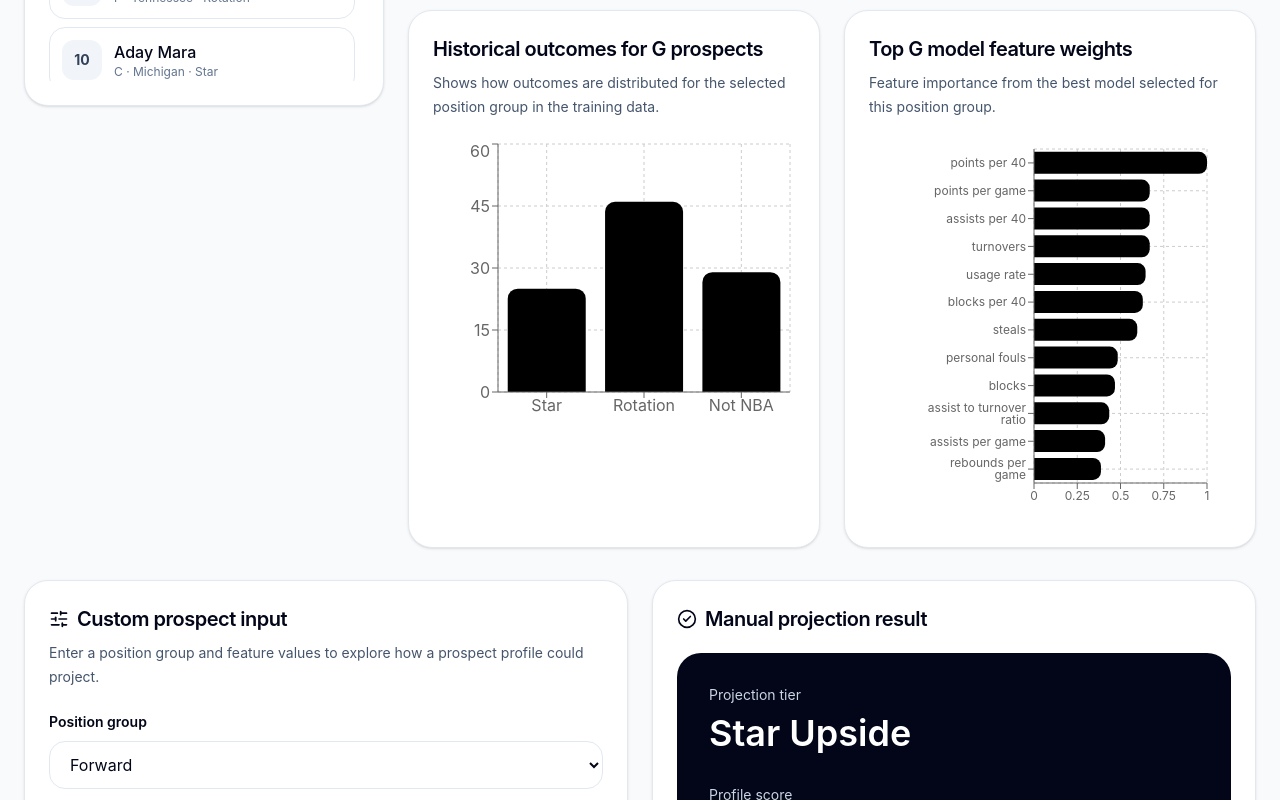
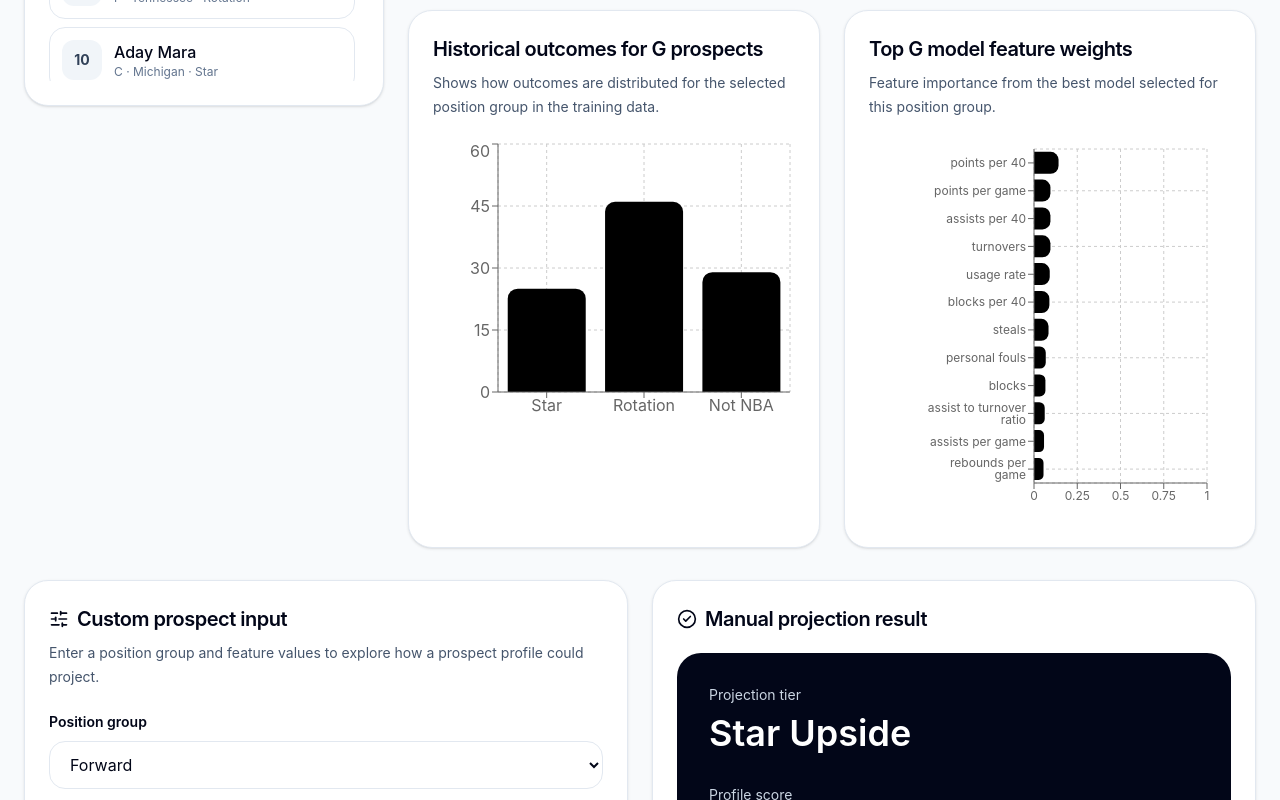
Before and after one commit to kapoorsuvan-cpu/2026-nba_draft_projection_model, a Next.js app in the folder frontend/: page / in a window 1280 px wide. Shown: the part 1820-2620 px from the top of the page. Built offline with nearby package versions, Linux system fonts and the light colour scheme.

Commit message:
Update page.tsx

```diff
--- a/frontend/app/page.tsx
+++ b/frontend/app/page.tsx
@@ -355,11 +355,14 @@ const selectedImportance = useMemo(() => {
     .slice(0, 12);
 
   if (rawRows.length > 0) {
-    const maxImportance = Math.max(...rawRows.map((x) => x.rawImportance));
+    const totalImportance = rawRows.reduce((sum, x) => sum + x.rawImportance, 0);
 
     return rawRows.map((x) => ({
       feature: x.feature,
-      importance: maxImportance > 0 ? Number((x.rawImportance / maxImportance).toFixed(3)) : 0,
+      importance:
+        totalImportance > 0
+          ? Number((x.rawImportance / totalImportance).toFixed(3))
+          : 0,
     }));
   }
 
@@ -376,11 +379,14 @@ const selectedImportance = useMemo(() => {
     },
   ].filter((x) => x.rawImportance > 0);
 
-  const maxFallback = Math.max(...fallbackRows.map((x) => x.rawImportance));
+  const totalFallback = fallbackRows.reduce((sum, x) => sum + x.rawImportance, 0);
 
   return fallbackRows.map((x) => ({
     feature: x.feature,
-    importance: maxFallback > 0 ? Number((x.rawImportance / maxFallback).toFixed(3)) : 0,
+    importance:
+      totalFallback > 0
+        ? Number((x.rawImportance / totalFallback).toFixed(3))
+        : 0,
   }));
 }, [importance, selected]);
 
@@ -423,7 +429,7 @@ const selectedImportance = useMemo(() => {
           <div>
             <div className="mb-4 inline-flex items-center gap-2 rounded-full border border-slate-200 bg-white px-3 py-1 text-sm text-slate-600">
               <Brain size={16} />
-              NBA College Projection Model
+              NBA Draft Projection Model
             </div>
             <h1 className="max-w-5xl text-4xl font-semibold tracking-tight md:text-6xl">
               2026 NBA draft prospect outcome dashboard
```
